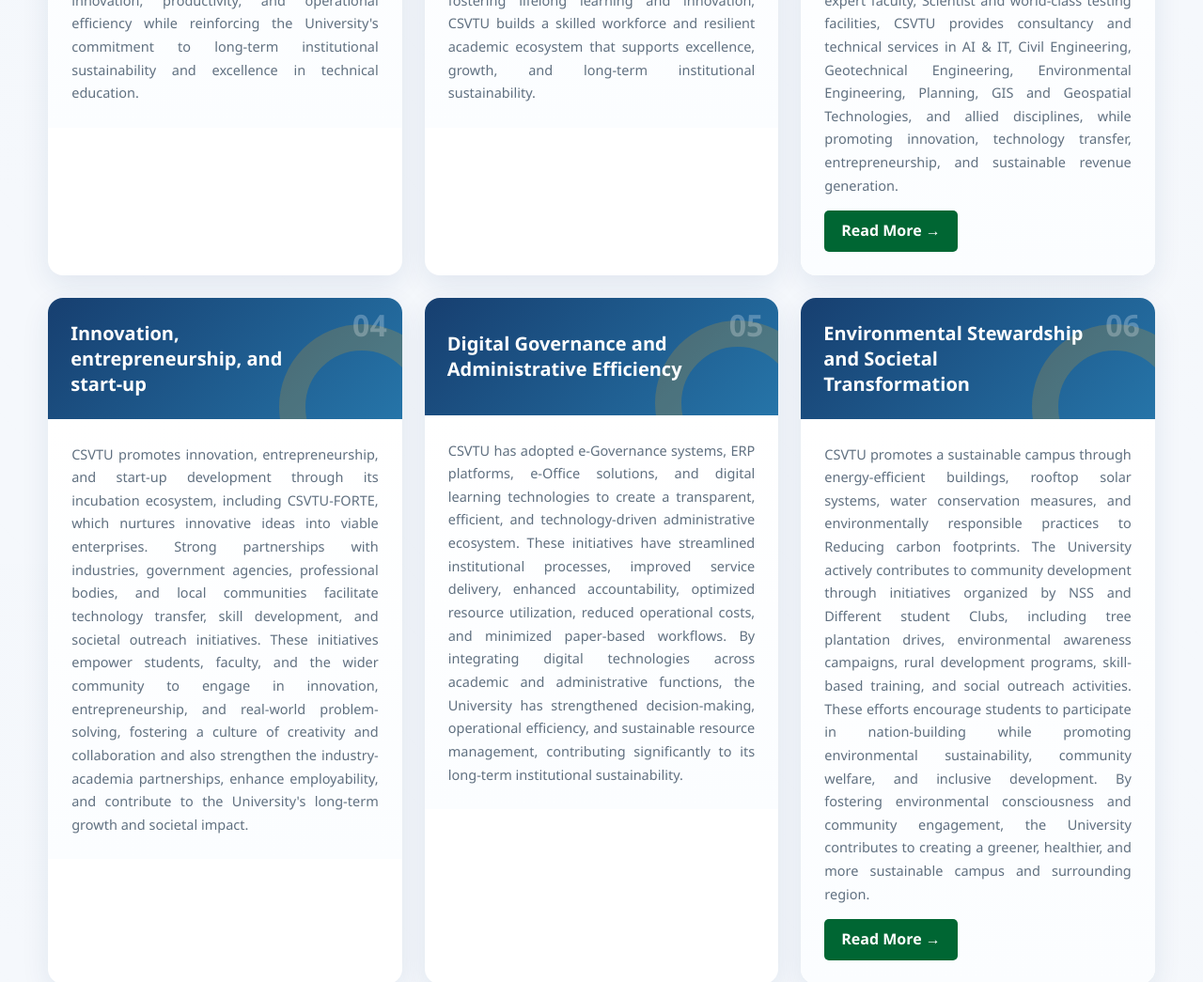
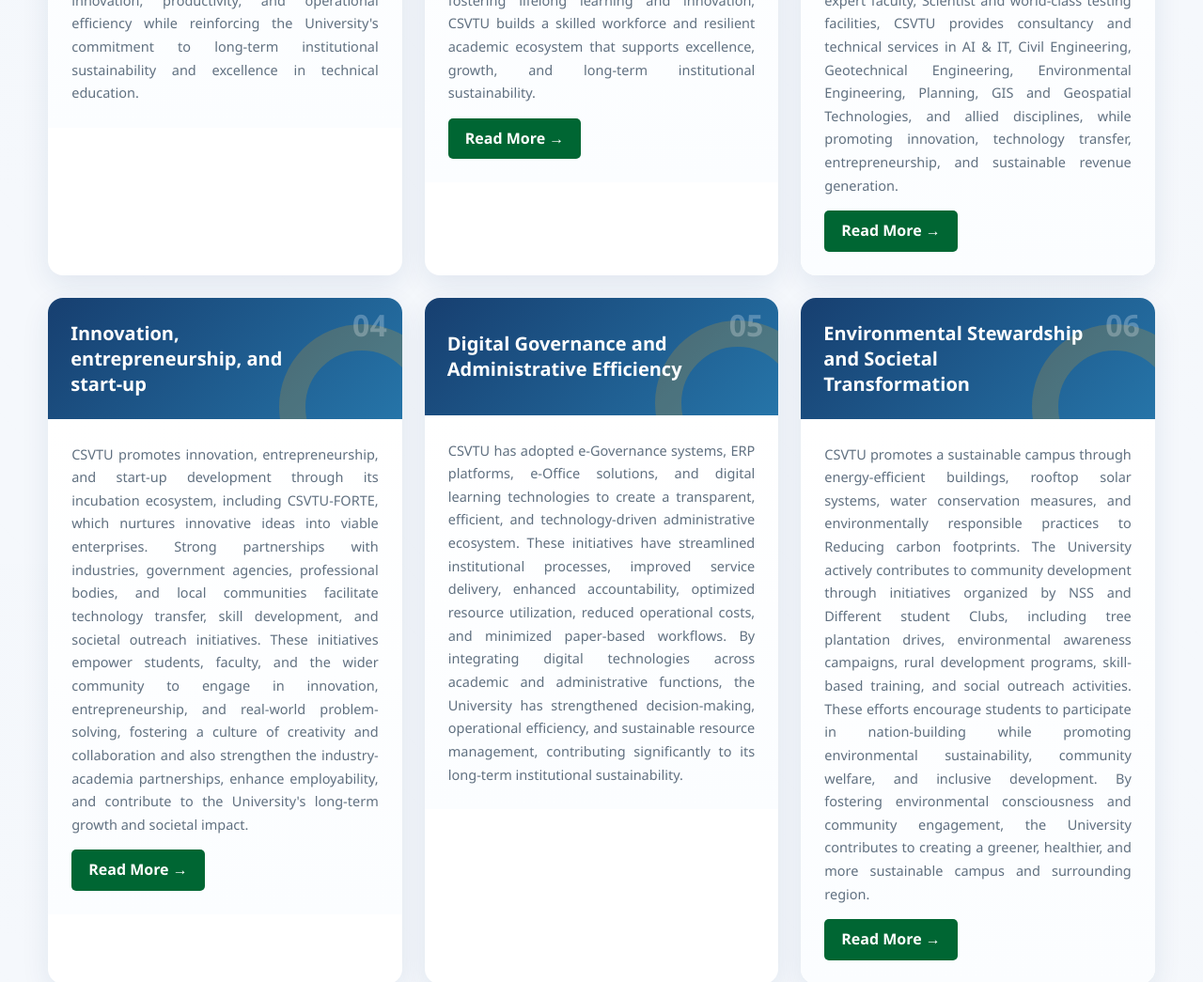
Before and after one commit to ewre2005/csvtu-index.html, a plain HTML site: page index.html in a window 1280 px wide. Shown: the part 1800-2845 px from the top of the page at 94% size. Drawn offline with Linux system fonts and the light colour scheme.

Commit message:
Update index.html

```diff
--- a/index.html
+++ b/index.html
@@ -490,13 +490,17 @@
 </div></section>
 <section class="foundations" id="foundations"><div class="container"><div class="section-title"><div class="small">Strategic Framework</div><h2>Foundations of CSVTU Self-Sustainability</h2></div><div class="foundation-grid">
 <article class="foundation-card"><div class="foundation-head"><h3>Resilient Infrastructure and Resource Efficiency</h3></div><div class="foundation-body"><p>CSVTU is continuously strengthening its modern, sustainable, and future-ready infrastructure to support academic excellence and efficient resource utilization. Through smart classrooms, advanced ICT-enabled facilities, state-of-the-art research laboratories, innovation centres, and integrated digital systems, the University is fostering a technology-driven learning and research ecosystem. These initiatives enhance innovation, productivity, and operational efficiency while reinforcing the University's commitment to long-term institutional sustainability and excellence in technical education.</p></div></article>
-<article class="foundation-card"><div class="foundation-head"><h3>Skill Development and Professional Excellence</h3></div><div class="foundation-body"><p>CSVTU promotes skill development, certification programs, and capacity-building initiatives to enhance employability, professional competence, and industry readiness among students, faculty, and professionals. The University also invests in continuous faculty and staff development through training, workshops, research opportunities, leadership programs, and knowledge-sharing practices. By nurturing talent, strengthening institutional capacity, and fostering lifelong learning and innovation, CSVTU builds a skilled workforce and resilient academic ecosystem that supports excellence, growth, and long-term institutional sustainability.</p></div></article>
+<article class="foundation-card"><div class="foundation-head"><h3>Skill Development and Professional Excellence</h3></div><div class="foundation-body"><p>CSVTU promotes skill development, certification programs, and capacity-building initiatives to enhance employability, professional competence, and industry readiness among students, faculty, and professionals. The University also invests in continuous faculty and staff development through training, workshops, research opportunities, leadership programs, and knowledge-sharing practices. By nurturing talent, strengthening institutional capacity, and fostering lifelong learning and innovation, CSVTU builds a skilled workforce and resilient academic ecosystem that supports excellence, growth, and long-term institutional sustainability.</p><a href="https://svyks.in/index.html" class="read-more">
+            Read More →
+        </a></p></div></article>
 <article class="foundation-card"><div class="foundation-head"><h3>Research, Testing and Consultancy Services</h3></div><div class="foundation-body"><p>CSVTU fosters a dynamic ecosystem of research, consultancy, testing, and innovation that advances knowledge creation, technological progress, and institutional self-sustainability. Through its Sponsored Research and Industrial Consultancy (SRIC) Cell, the University undertakes government- and industry-sponsored projects to address contemporary challenges through sustainable and technology-driven solutions. Supported by expert faculty, Scientist and world-class testing facilities, CSVTU provides consultancy and technical services in AI &amp; IT, Civil Engineering, Geotechnical Engineering, Environmental Engineering, Planning, GIS and Geospatial Technologies, and allied disciplines, while promoting innovation, technology transfer, entrepreneurship, and sustainable revenue generation.</p> <a href="https://ewre2005.github.io/index.html/" class="read-more">
             Read More →
         </a></p></div></article>
-<article class="foundation-card"><div class="foundation-head"><h3>Innovation, entrepreneurship, and start-up</h3></div><div class="foundation-body"><p>CSVTU promotes innovation, entrepreneurship, and start-up development through its incubation ecosystem, including CSVTU-FORTE, which nurtures innovative ideas into viable enterprises. Strong partnerships with industries, government agencies, professional bodies, and local communities facilitate technology transfer, skill development, and societal outreach initiatives. These initiatives empower students, faculty, and the wider community to engage in innovation, entrepreneurship, and real-world problem-solving, fostering a culture of creativity and collaboration and also strengthen the industry-academia partnerships, enhance employability, and contribute to the University's long-term growth and societal impact.</p></div></article>
+<article class="foundation-card"><div class="foundation-head"><h3>Innovation, entrepreneurship, and start-up</h3></div><div class="foundation-body"><p>CSVTU promotes innovation, entrepreneurship, and start-up development through its incubation ecosystem, including CSVTU-FORTE, which nurtures innovative ideas into viable enterprises. Strong partnerships with industries, government agencies, professional bodies, and local communities facilitate technology transfer, skill development, and societal outreach initiatives. These initiatives empower students, faculty, and the wider community to engage in innovation, entrepreneurship, and real-world problem-solving, fostering a culture of creativity and collaboration and also strengthen the industry-academia partnerships, enhance employability, and contribute to the University's long-term growth and societal impact.</p><a href="https://www.csvtuforte.com/" class="read-more">
+            Read More →
+        </a></p></div></article>
 <article class="foundation-card"><div class="foundation-head"><h3>Digital Governance and Administrative Efficiency</h3></div><div class="foundation-body"><p>CSVTU has adopted e-Governance systems, ERP platforms, e-Office solutions, and digital learning technologies to create a transparent, efficient, and technology-driven administrative ecosystem. These initiatives have streamlined institutional processes, improved service delivery, enhanced accountability, optimized resource utilization, reduced operational costs, and minimized paper-based workflows. By integrating digital technologies across academic and administrative functions, the University has strengthened decision-making, operational efficiency, and sustainable resource management, contributing significantly to its long-term institutional sustainability.</p></div></article>
-<article class="foundation-card"><div class="foundation-head"><h3>Environmental Stewardship and Societal Transformation</h3></div><div class="foundation-body"><p>CSVTU promotes a sustainable campus through energy-efficient buildings, rooftop solar systems, water conservation measures, and environmentally responsible practices to Reducing carbon footprints. The University actively contributes to community development through initiatives organized by NSS and Different student Clubs, including tree plantation drives, environmental awareness campaigns, rural development programs, skill-based training, and social outreach activities. These efforts encourage students to participate in nation-building while promoting environmental sustainability, community welfare, and inclusive development. By fostering environmental consciousness and community engagement, the University contributes to creating a greener, healthier, and more sustainable campus and surrounding region.  </p> <a href="https://ewre2005.github.io/index.html/" class="read-more">
+<article class="foundation-card"><div class="foundation-head"><h3>Environmental Stewardship and Societal Transformation</h3></div><div class="foundation-body"><p>CSVTU promotes a sustainable campus through energy-efficient buildings, rooftop solar systems, water conservation measures, and environmentally responsible practices to Reducing carbon footprints. The University actively contributes to community development through initiatives organized by NSS and Different student Clubs, including tree plantation drives, environmental awareness campaigns, rural development programs, skill-based training, and social outreach activities. These efforts encourage students to participate in nation-building while promoting environmental sustainability, community welfare, and inclusive development. By fostering environmental consciousness and community engagement, the University contributes to creating a greener, healthier, and more sustainable campus and surrounding region.  </p> <a href="https://csvtu.ac.in/sustainability/energy-conservation/" class="read-more">
             Read More →
         </a></p></div></article>
 </div></div></section>
```
